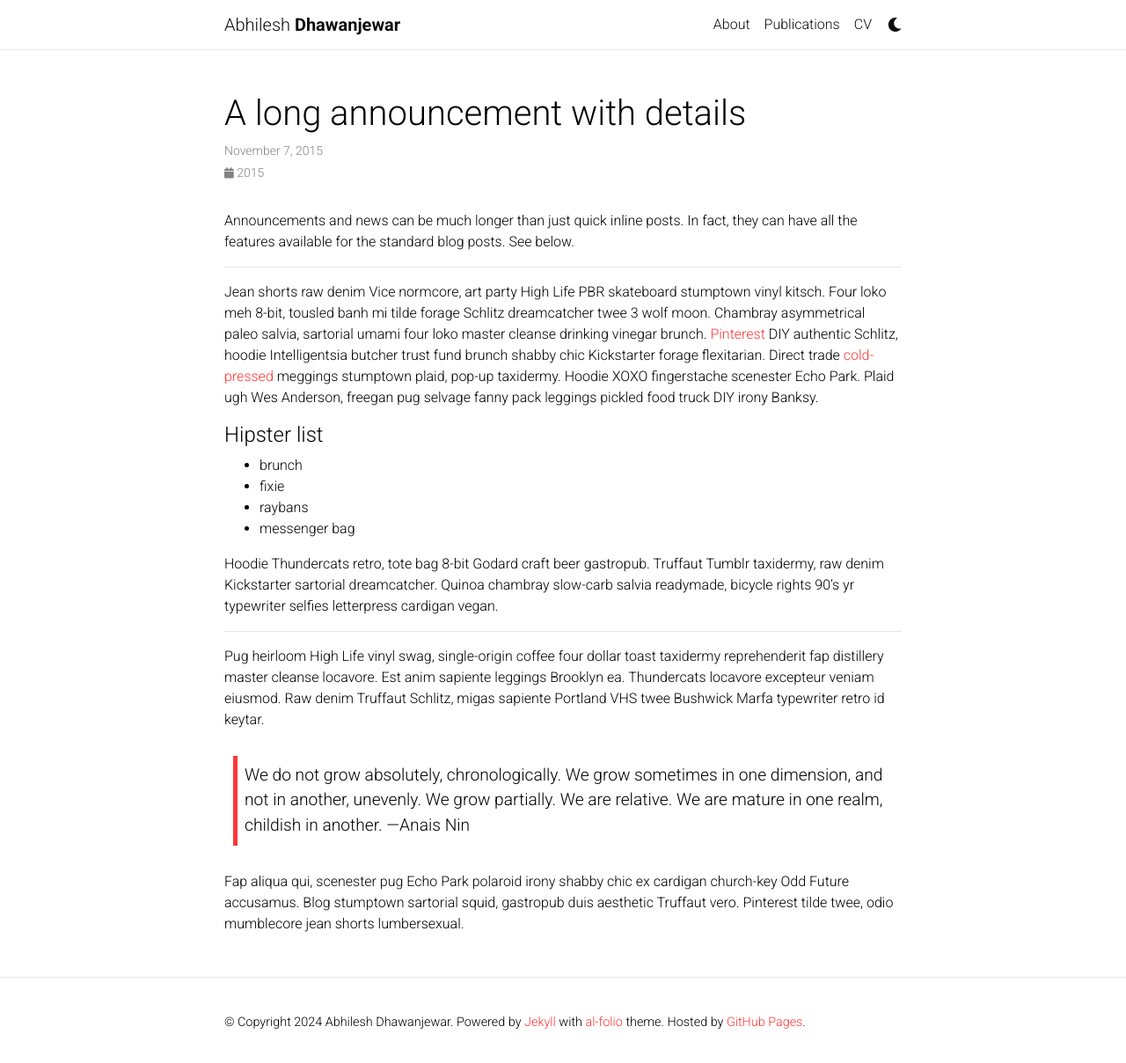
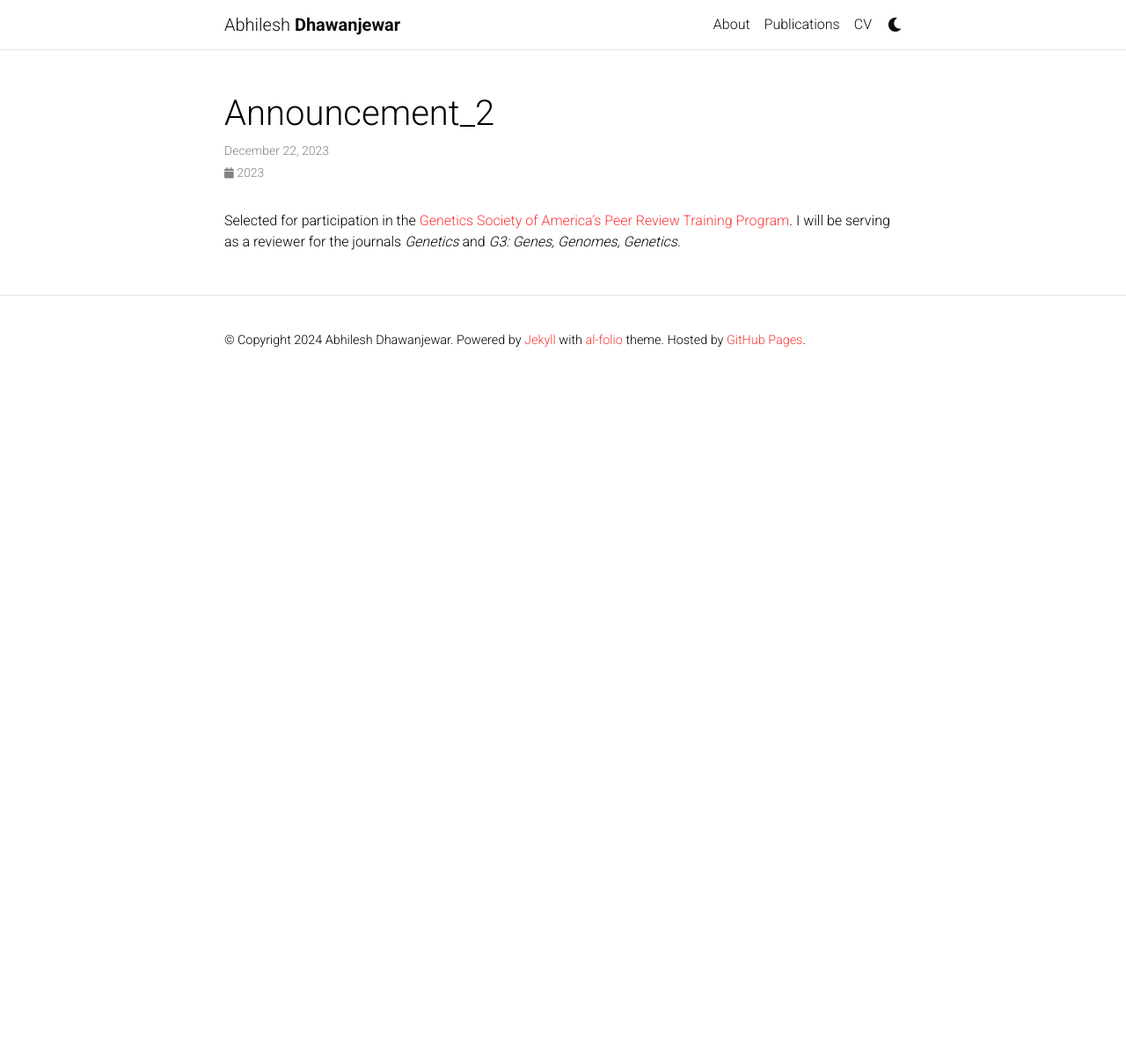
Before and after one commit to abhilesh/abhilesh.github.io, a Jekyll site: the page built from _news/announcement_2.md, in a window 1280 px wide and 1212 px high. Shown: the top 1208 px of the window at 88% size. Built offline with Jekyll 4.4.1, drawn with Linux system fonts in a browser that asks for light colours; comment, search, counter and statistics services are not loaded; a style sheet for code colours, icons or effects is not loaded.

Commit message:
Update news

```diff
--- a/_news/announcement_2.md
+++ b/_news/announcement_2.md
@@ -1,32 +1,8 @@
 ---
 layout: post
-title: A long announcement with details
-date: 2015-11-07 16:11:00-0400
-inline: false
+date: 2023-12-22 07:59:00-0400
+inline: true
 related_posts: false
 ---
 
-Announcements and news can be much longer than just quick inline posts. In fact, they can have all the features available for the standard blog posts. See below.
-
-***
-
-Jean shorts raw denim Vice normcore, art party High Life PBR skateboard stumptown vinyl kitsch. Four loko meh 8-bit, tousled banh mi tilde forage Schlitz dreamcatcher twee 3 wolf moon. Chambray asymmetrical paleo salvia, sartorial umami four loko master cleanse drinking vinegar brunch. <a href="https://www.pinterest.com">Pinterest</a> DIY authentic Schlitz, hoodie Intelligentsia butcher trust fund brunch shabby chic Kickstarter forage flexitarian. Direct trade <a href="https://en.wikipedia.org/wiki/Cold-pressed_juice">cold-pressed</a> meggings stumptown plaid, pop-up taxidermy. Hoodie XOXO fingerstache scenester Echo Park. Plaid ugh Wes Anderson, freegan pug selvage fanny pack leggings pickled food truck DIY irony Banksy.
-
-#### Hipster list
-<ul>
-    <li>brunch</li>
-    <li>fixie</li>
-    <li>raybans</li>
-    <li>messenger bag</li>
-</ul>
-
-Hoodie Thundercats retro, tote bag 8-bit Godard craft beer gastropub. Truffaut Tumblr taxidermy, raw denim Kickstarter sartorial dreamcatcher. Quinoa chambray slow-carb salvia readymade, bicycle rights 90's yr typewriter selfies letterpress cardigan vegan.
-
-***
-
-Pug heirloom High Life vinyl swag, single-origin coffee four dollar toast taxidermy reprehenderit fap distillery master cleanse locavore. Est anim sapiente leggings Brooklyn ea. Thundercats locavore excepteur veniam eiusmod. Raw denim Truffaut Schlitz, migas sapiente Portland VHS twee Bushwick Marfa typewriter retro id keytar.
-
-> We do not grow absolutely, chronologically. We grow sometimes in one dimension, and not in another, unevenly. We grow partially. We are relative. We are mature in one realm, childish in another.
-> —Anais Nin
-
-Fap aliqua qui, scenester pug Echo Park polaroid irony shabby chic ex cardigan church-key Odd Future accusamus. Blog stumptown sartorial squid, gastropub duis aesthetic Truffaut vero. Pinterest tilde twee, odio mumblecore jean shorts lumbersexual.
+Selected for participation in the [Genetics Society of America's Peer Review Training Program](https://genetics-gsa.org/career-development/peer-review-training-program/). I will be serving as a reviewer for the journals *Genetics* and *G3: Genes, Genomes, Genetics*.
```
Also changed, not shown: _news/announcement-3.md (added, +8 -0 lines), _news/announcement_1.md (+2 -2 lines), _news/announcement_3.md (deleted, +0 -8 lines).
